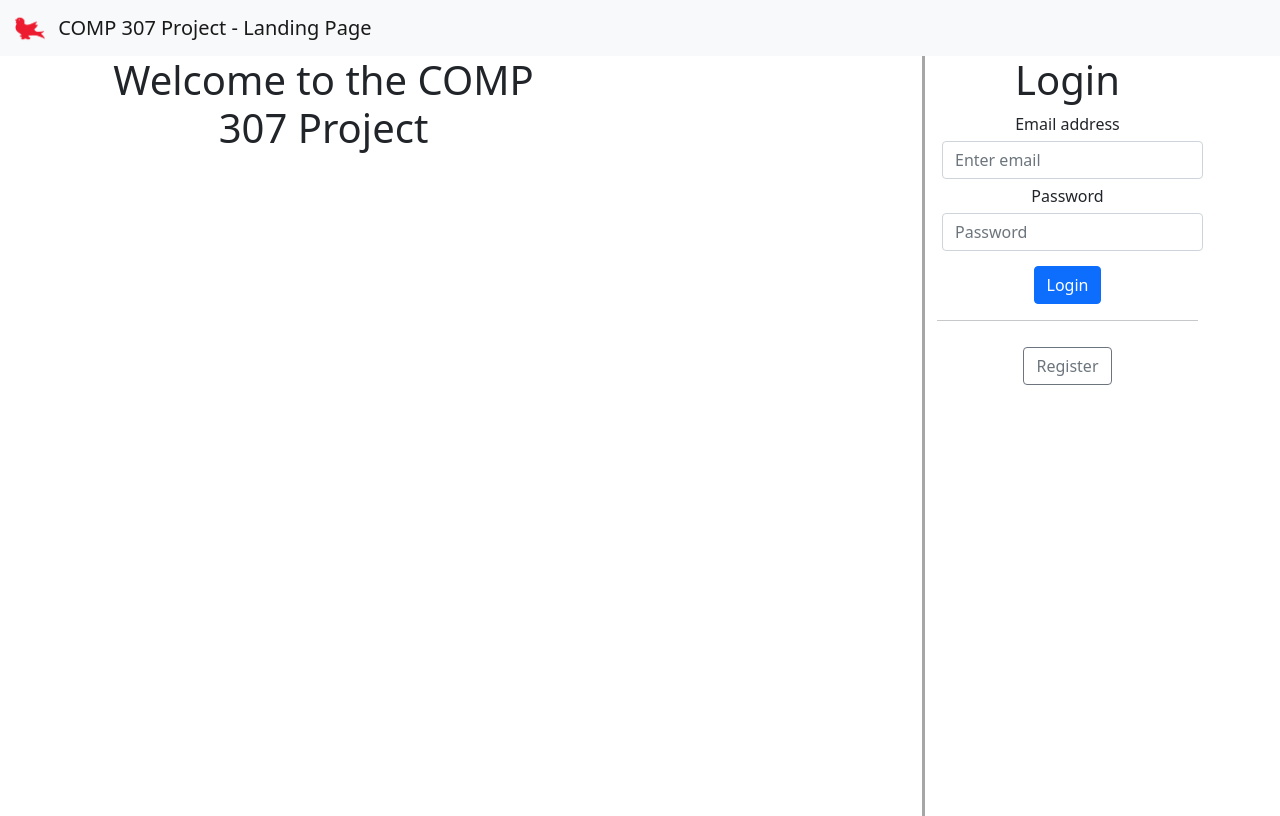
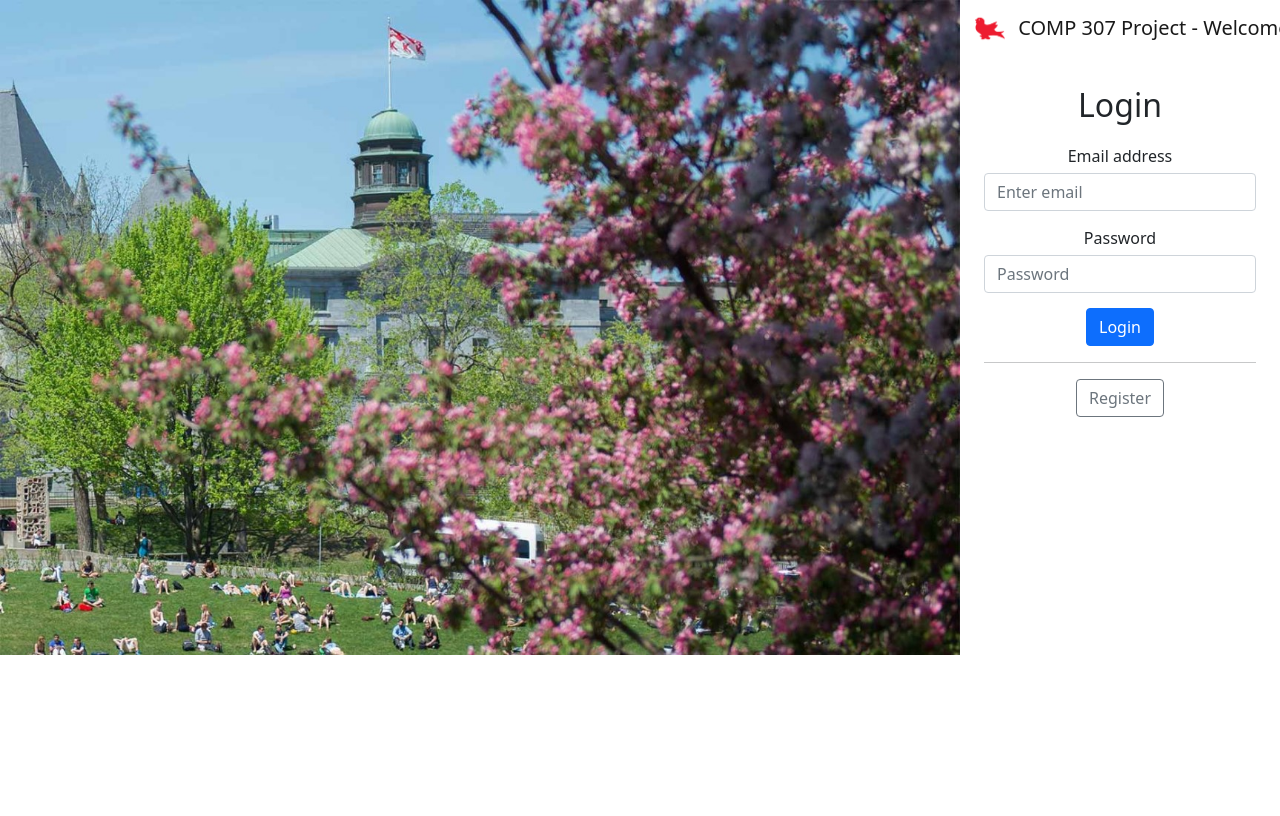
Before and after one commit to 3FI/COMP-307-Project, a PHP site: page / in a window 1280 px wide. After the commit the page ends 655 px from the top, so only its background shows below. Run offline with PHP 8.4, Linux system fonts and the light colour scheme.

Commit message:
update look of landing page

```diff
--- a/htdocs/index.html
+++ b/htdocs/index.html
@@ -26,17 +26,7 @@
 
         .error-icon {
             display: inline-block;
-            margin: 10px;
-            align-items: left;
-        }
-
-        .btn {
-            margin-top: 10px;
-        }
-
-        .welcome {
-            border-right: 3px solid #a6a6a6;
-            height: 95vh;
+            margin: 15px;
         }
     </style>
 </head>
@@ -92,21 +82,21 @@
 
 
 <body>
-    <nav class="navbar navbar-light bg-light">
-        <a class="navbar-brand" href="#" style="margin-left: 15px">
+    <div class="container-fluid">
+        <div class="row">
+            <div class="col-sm-9 px-0 d-none d-sm-block">
+                <img src="/img/mcgill-campus.jpg" alt="McGill campus" class="mw-100 mh-100" style="object-fit:contain;object-position:left">
+            </div>
+            <div class="col-sm-3 px-0 d-none d-sm-block text-center" style="overflow:hidden;position:relative">
+                <nav class="navbar navbar-light bg-white mw-100">
+                    <a class="navbar-brand text-center" style="margin-left:15px;cursor:default">
                         <img src="/img/logo.png" alt="logo" class="d-inline-block align-top" style="width:30px;height:30px;margin-right:8px">
-            <!-- TODO: Change text below to website name -->
-            COMP 307 Project - Landing Page
+                        COMP 307 Project - Welcome
                     </a>
                 </nav>
-    <div class="container">
-        <div class="row text-center">
-            <div class="welcome col-7 col-md-8 col-lg-9 mx-auto">
-                <h1 class="col-7">Welcome to the COMP 307 Project</h1>
-            </div>
-            <div class="login-register col-5 col-md-4 col-lg-3 mx-auto">
-                <form class="login" action="/login" method="post" onsubmit="return errorMessage()">
-                    <h1>Login</h1>
+                <div class="m-4">
+                    <form action="/login" method="post" onsubmit="return errorMessage()">
+                        <h2 style="margin-top:30px;margin-bottom:20px;">Login</h2>
                         <div class="col-8 mx-auto" id="registration-error">
                             <img class="error-icon" src="../img/error_icon.svg" width="30" height="30">
                             <p id="invalid-email">Invalid Email</p>
@@ -132,7 +122,6 @@
                 </div>
             </div>
         </div>
-
+    </div>
 </body>
-
 </html>
--- a/htdocs/landingpage.css
+++ b/htdocs/landingpage.css
@@ -1,16 +1,10 @@
 html, body {
     height: 100%;
     margin: 0;
-    /* disable vertical scroll */
-    /* overflow-y: hidden;  */
+    overflow: hidden;
 }
-.container{
-    width: 100%;
+
+input {
+    margin-top: 5px;
+    margin-bottom: 15px;
 }
-.welcome{
-    border-right: 3px solid black;
-    height: 95vh;
-}
-input{
-    margin: 5px;
-}
```
Lines whose indentation alone changed are shown as unchanged.
